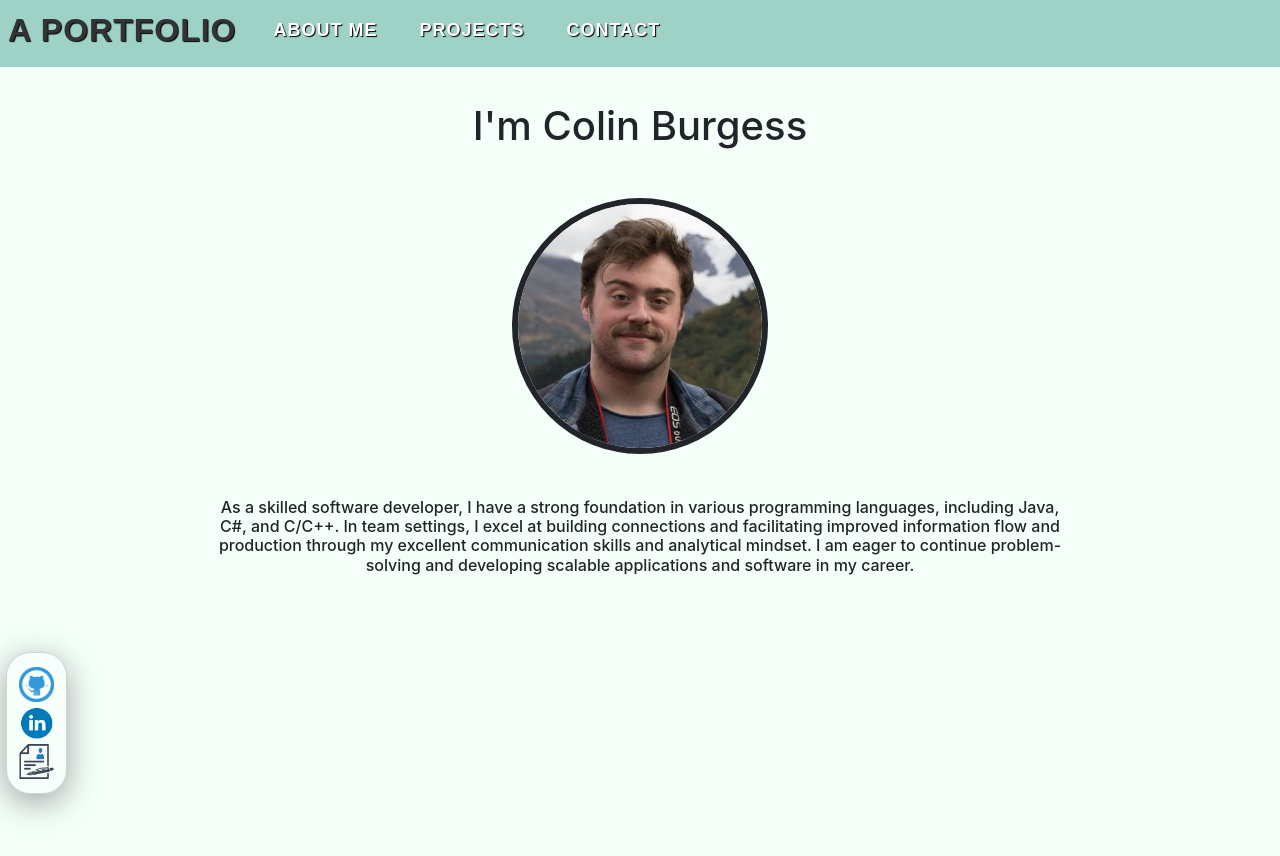
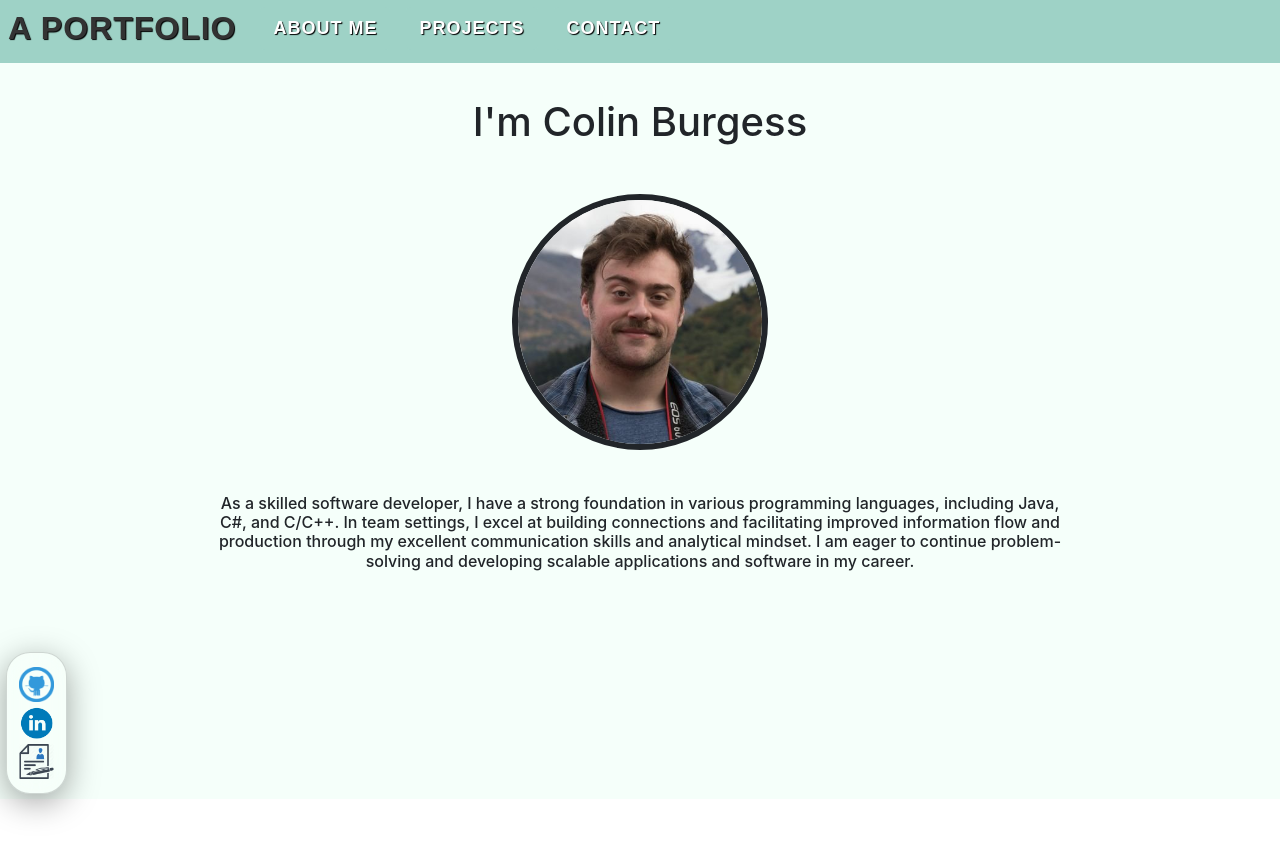
Before and after one commit to C0C0Barbet/portfolio-frontend, a React (Create React App) app: page / in a window 1280 px wide. Shown: the top 856 px of the page. After the commit the page ends 800 px from the top, so only its background shows below. Built offline with nearby package versions, Linux system fonts and the light colour scheme.

Commit message:
Advances on project page

```diff
--- a/src/components/navbar/NewNavBarStyling.css
+++ b/src/components/navbar/NewNavBarStyling.css
@@ -4,7 +4,7 @@
     background: mintcream;
     margin: 0;
     padding: 0;
-    min-height: 100vh;
+    min-height: 92vh;
     overflow-y: auto;
 }
 
@@ -15,7 +15,7 @@
     padding: clamp(5px, 1vh, 20px);
     width: 100%;
     box-sizing: border-box;
-    height: clamp(60px, 5vh, 100px);
+    height: 7vh;
     z-index: 999;
 }
 
--- a/src/pages/projects/projectsStyling.css
+++ b/src/pages/projects/projectsStyling.css
@@ -154,7 +154,7 @@
 }
 
 .project-view-images {
-    padding: 20px 20px 0px 10px;
+    padding: 20px 20px 0 10px;
     max-height: clamp(600px, 20vw, 1000px);
     display: grid;
     gap: 10px;
--- a/src/pages/projects/subProjects/projectsView.js
+++ b/src/pages/projects/subProjects/projectsView.js
@@ -22,6 +22,10 @@ const ProjectsView = (props) => {
         setSelectedImage(images.at(0));
     }
     return (
+        <>
+            {isMobile ? (
+                <Card>TODO</Card>
+            ) : (
                 <Card className="interior-project-page-view" key={project.id}>
                     <Card className="project-view-header">
                         <h1 className="project-view-header-title">
@@ -30,7 +34,8 @@ const ProjectsView = (props) => {
                             </b>
                         </h1>
                         <div className="project-view-header-exit">
-                    <Button className="exit-button" title='Exit' onClick={() => handleOpenProject(project.title)}>
+                            <Button className="exit-button" title='Exit'
+                                    onClick={() => handleOpenProject(project.title)}>
                                 <b>
                                     X
                                 </b>
@@ -38,14 +43,10 @@ const ProjectsView = (props) => {
                         </div>
                     </Card>
 
-            {isMobile ? (
-                <Card>TODO</Card>
-            ) : (
                     <Card className="project-view-images">
                         <ProjectPageImages images={images} setSelectedImage={setSelectedImage}/>
                         <ProjectSelectedPhoto image={selectedImage}/>
                     </Card>
-            )}
                     <Card className="project-view-description">
                         <h4>
                             A little background
@@ -56,6 +57,9 @@ const ProjectsView = (props) => {
                     </Card>
                     <div className="project-view-itch" dangerouslySetInnerHTML={{__html: project.itchLink}}/>
                 </Card>
+            )
+            }
+        </>
     );
 };
 
```
Lines whose indentation alone changed are shown as unchanged.
